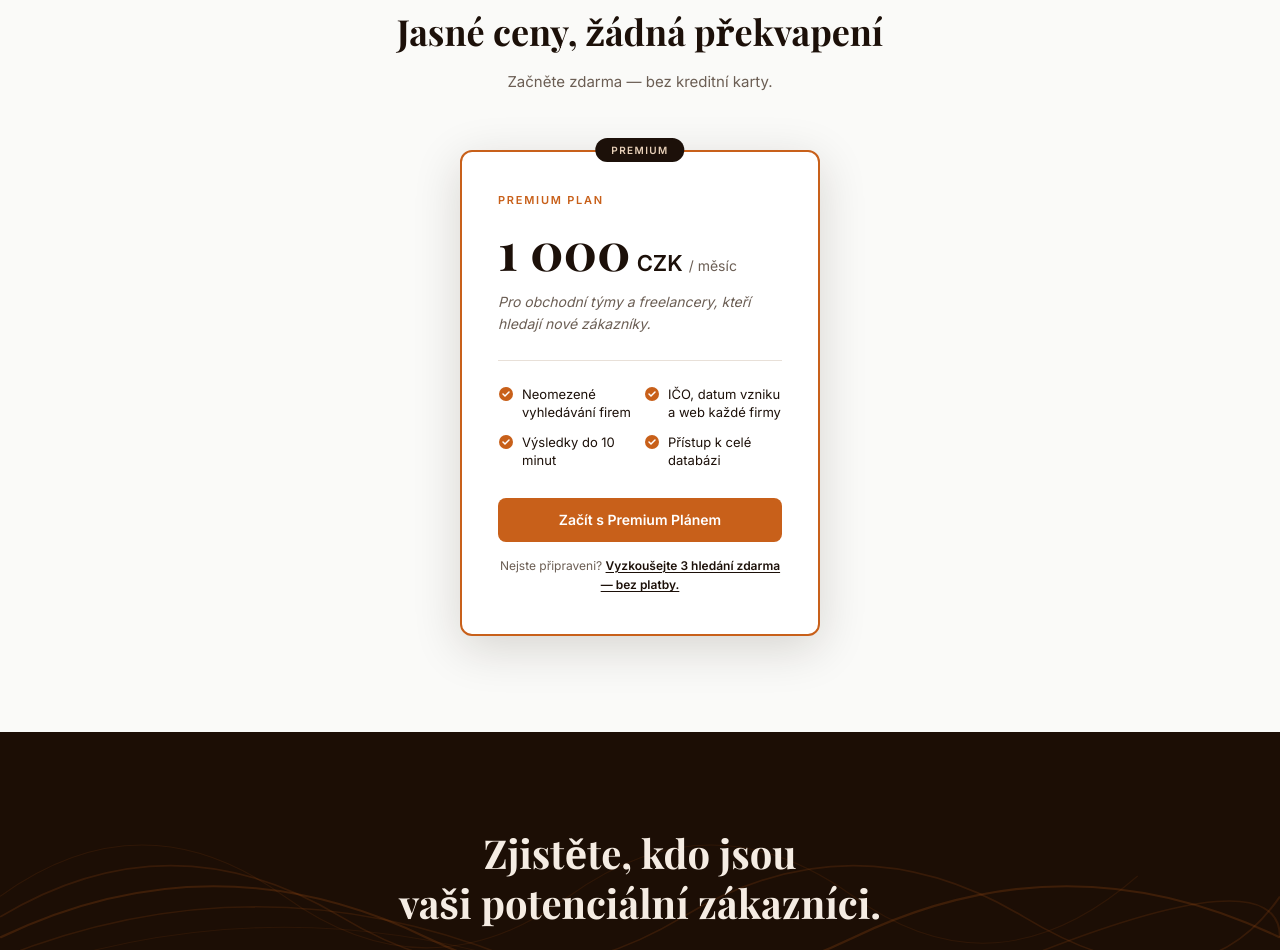
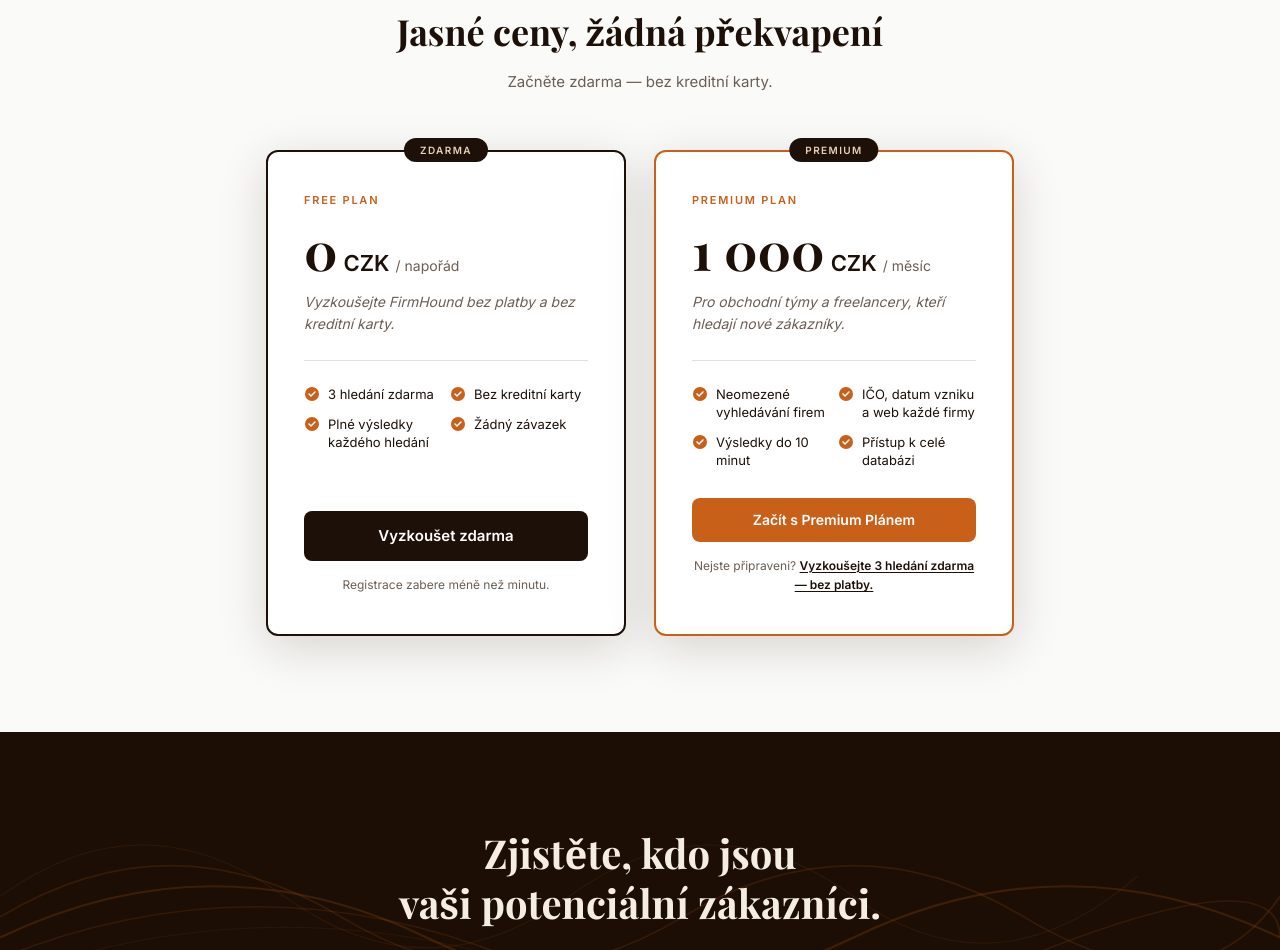
Before and after one commit to JanKuchyna/firmhound-landingpage, a plain HTML site: page index.html in a window 1280 px wide. Shown: the part 2723-3673 px from the top of the page. Drawn offline with nearby package versions, Linux system fonts and the light colour scheme; a web font is replaced by a local one.

Commit message:
redesign

```diff
--- a/index.html
+++ b/index.html
@@ -35,8 +35,8 @@
       </nav>
 
       <div class="navbar__actions">
-        <a href="https://app.firmhound.cz/login" class="btn btn--ghost">Přihlásit se</a>
-        <a href="#pricing" class="btn btn--primary">Vyzkoušet zdarma</a>
+        <a href="https://app.firmhound.cz/login" class="btn btn--ghost" data-umami-event="login-navbar">Přihlásit se</a>
+        <a href="https://app.firmhound.cz/register" class="btn btn--primary" data-umami-event="signup-navbar">Vyzkoušet zdarma</a>
       </div>
 
       <button class="navbar__hamburger" id="hamburger" aria-label="Toggle menu">
@@ -78,7 +78,7 @@
             které odpovídají vašemu popisu. Výsledky do 10 minut.
           </p>
           <div class="hero__ctas">
-            <a href="#pricing" class="btn btn--dark">Vyzkoušet zdarma</a>
+            <a href="https://app.firmhound.cz/register" class="btn btn--dark" data-umami-event="signup-hero">Vyzkoušet zdarma</a>
           </div>
           <p class="hero__trust">&#10003; První 3 hledání zdarma &nbsp;&middot;&nbsp; &#10003; Bez kreditní karty &nbsp;&middot;&nbsp; &#10003; Výsledky do 10 minut</p>
         </div>
@@ -236,6 +236,31 @@
         <p class="section__sub">Začněte zdarma — bez kreditní karty.</p>
 
         <div class="pricing__wrapper">
+          <div class="pricing-card pricing-card--free">
+            <div class="pricing-card__badge pricing-card__badge--free">ZDARMA</div>
+            <p class="pricing-card__tier">FREE PLAN</p>
+            <div class="pricing-card__price">
+              <span class="pricing-card__amount">0</span>
+              <span class="pricing-card__currency">CZK</span>
+              <span class="pricing-card__period">/ napořád</span>
+            </div>
+            <p class="pricing-card__desc">Vyzkoušejte FirmHound bez platby a bez kreditní karty.</p>
+
+            <ul class="pricing-card__features">
+              <li>
+                <span><svg class="check" viewBox="0 0 16 16"><circle cx="8" cy="8" r="7" fill="#C8601A"/><path d="M5 8l2 2 4-4" stroke="#fff" stroke-width="1.5" fill="none" stroke-linecap="round"/></svg> 3 hledání zdarma</span>
+                <span><svg class="check" viewBox="0 0 16 16"><circle cx="8" cy="8" r="7" fill="#C8601A"/><path d="M5 8l2 2 4-4" stroke="#fff" stroke-width="1.5" fill="none" stroke-linecap="round"/></svg> Bez kreditní karty</span>
+              </li>
+              <li>
+                <span><svg class="check" viewBox="0 0 16 16"><circle cx="8" cy="8" r="7" fill="#C8601A"/><path d="M5 8l2 2 4-4" stroke="#fff" stroke-width="1.5" fill="none" stroke-linecap="round"/></svg> Plné výsledky každého hledání</span>
+                <span><svg class="check" viewBox="0 0 16 16"><circle cx="8" cy="8" r="7" fill="#C8601A"/><path d="M5 8l2 2 4-4" stroke="#fff" stroke-width="1.5" fill="none" stroke-linecap="round"/></svg> Žádný závazek</span>
+              </li>
+            </ul>
+
+            <a href="https://app.firmhound.cz/register" class="btn btn--dark btn--full" data-umami-event="signup-pricing-free">Vyzkoušet zdarma</a>
+            <p class="pricing-card__free">Registrace zabere méně než minutu.</p>
+          </div>
+
           <div class="pricing-card">
             <div class="pricing-card__badge">PREMIUM</div>
             <p class="pricing-card__tier">PREMIUM PLAN</p>
@@ -257,8 +282,8 @@
               </li>
             </ul>
 
-            <a href="https://app.firmhound.cz/register" class="btn btn--primary btn--full">Začít s Premium Plánem</a>
-            <p class="pricing-card__free">Nejste připraveni? <a href="https://app.firmhound.cz/register">Vyzkoušejte 3 hledání zdarma — bez platby.</a></p>
+            <a href="https://app.firmhound.cz/register" class="btn btn--primary btn--full" data-umami-event="signup-pricing-premium">Začít s Premium Plánem</a>
+            <p class="pricing-card__free">Nejste připraveni? <a href="https://app.firmhound.cz/register" data-umami-event="signup-pricing-premium-link">Vyzkoušejte 3 hledání zdarma — bez platby.</a></p>
           </div>
         </div>
       </div>
@@ -280,7 +305,7 @@
       <div class="container cta-dark__inner">
         <h2>Zjistěte, kdo jsou<br>vaši potenciální zákazníci.</h2>
         <p>Tři hledání zdarma, bez kreditní karty. Výsledky do 10 minut.</p>
-        <a href="#pricing" class="btn btn--primary">Vyzkoušet zdarma</a>
+        <a href="https://app.firmhound.cz/register" class="btn btn--primary" data-umami-event="signup-cta-dark">Vyzkoušet zdarma</a>
       </div>
     </section>
 
--- a/styles.css
+++ b/styles.css
@@ -560,6 +560,9 @@ ul { list-style: none; }
 .pricing__wrapper {
   display: flex;
   justify-content: center;
+  align-items: stretch;
+  gap: 28px;
+  flex-wrap: wrap;
 }
 
 .pricing-card {
@@ -571,6 +574,21 @@ ul { list-style: none; }
   width: 100%;
   max-width: 360px;
   box-shadow: var(--shadow-lg);
+  display: flex;
+  flex-direction: column;
+}
+
+.pricing-card--free {
+  border-color: var(--dark);
+}
+
+.pricing-card__badge--free {
+  background: var(--accent);
+  color: #fff;
+}
+
+.pricing-card .pricing-card__features {
+  flex: 1;
 }
 
 .pricing-card__badge {
```
